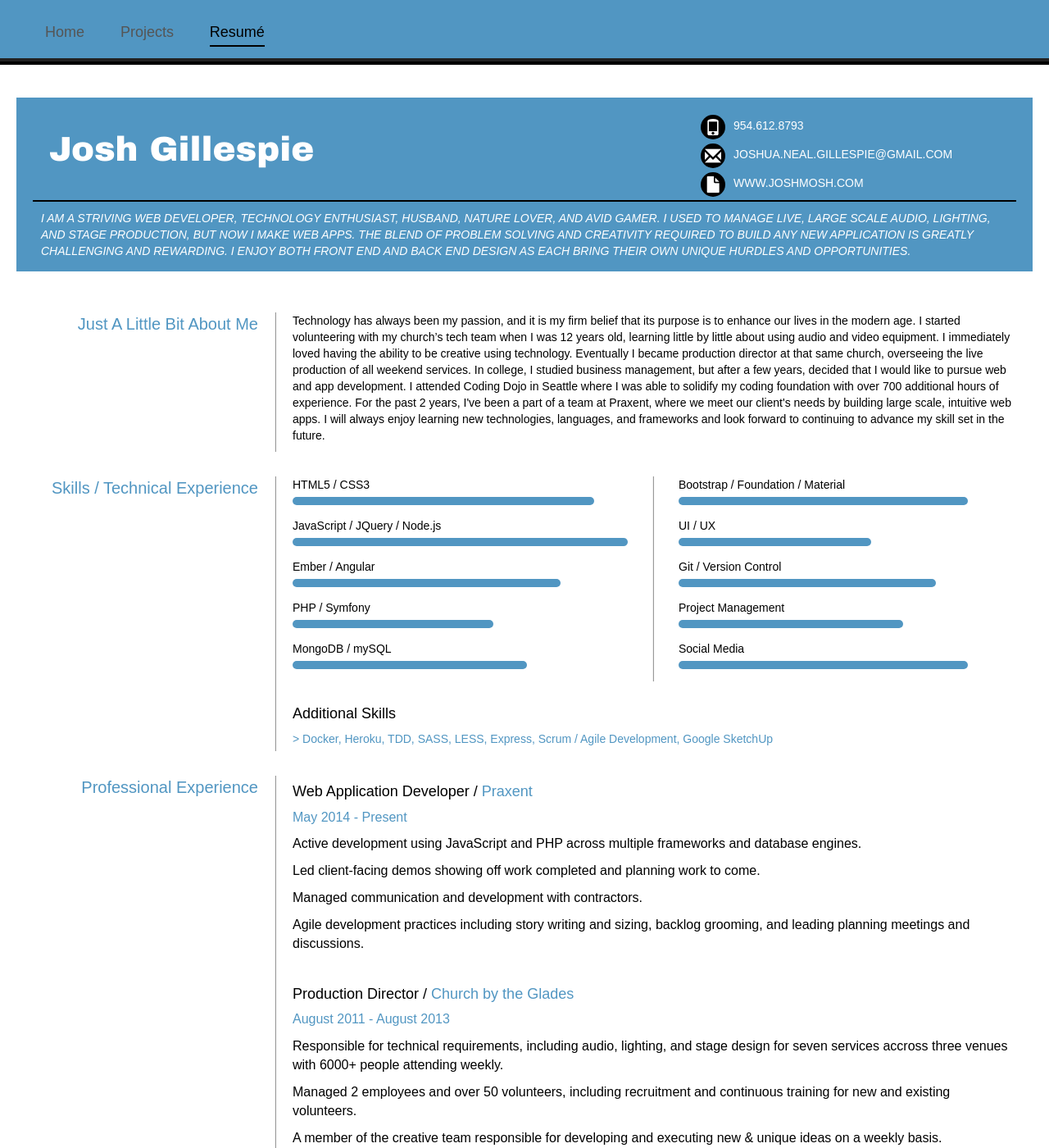
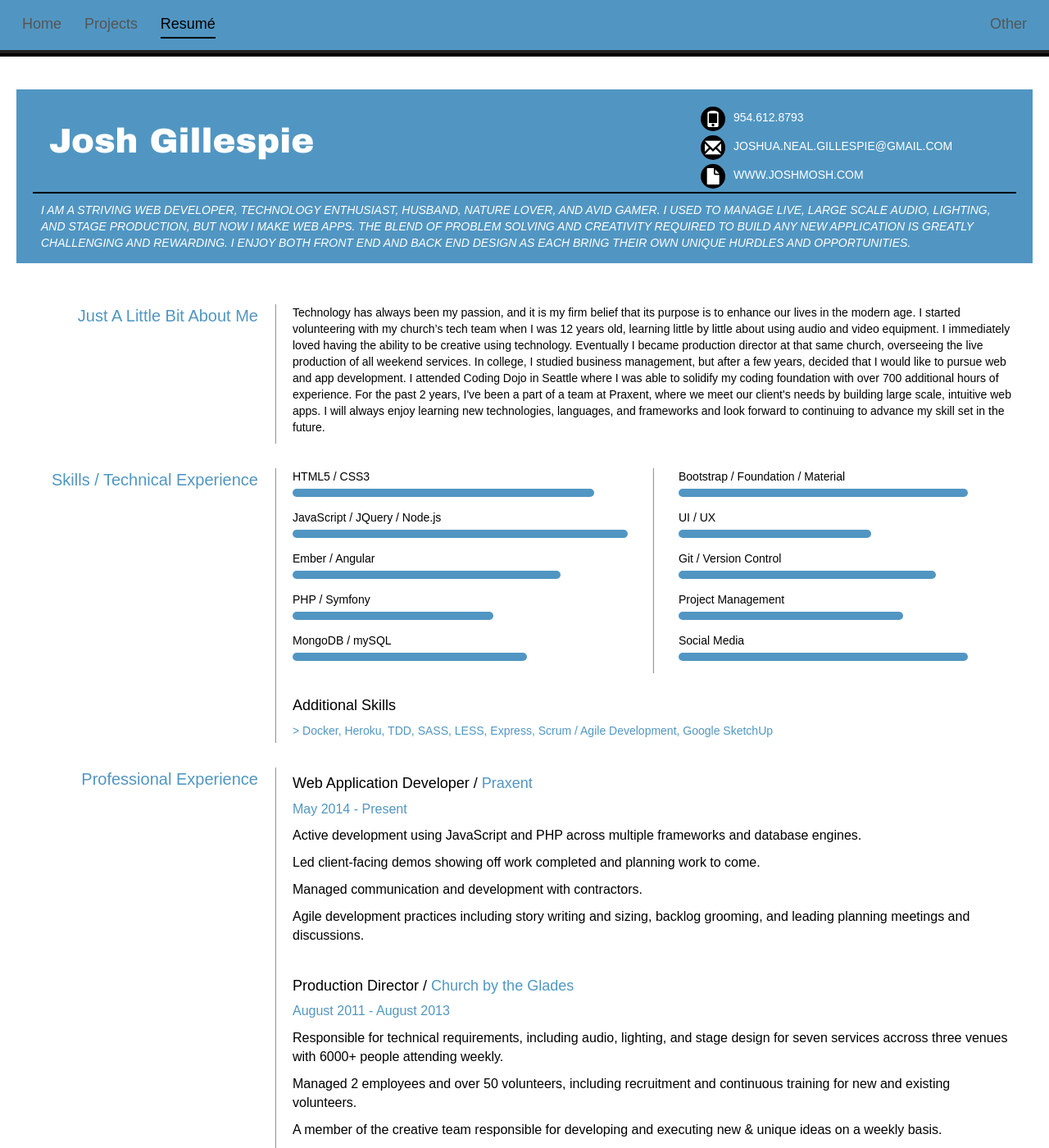
Before and after one commit to Josh-Mosh/josh-mosh.github.io, a Jekyll site: the page built from resume/index.html, in a window 1280 px wide and 1400 px high. Shown: the whole window at 82% size. Built offline with Jekyll 4.4.1, drawn with Linux system fonts in a browser that asks for light colours; nearby versions of some CDN libraries.

Commit message:
Adds other to header

```diff
--- a/_includes/header.html
+++ b/_includes/header.html
@@ -1,12 +1,11 @@
 <div class="header_bg"></div>
 <div class="row">
   <div class="col-xs-12 header">
-    <div class="left">
-      <ul class="header_left">
-        <a href="/" id="home"><li><h4 class="active">Home</h4></li></a>
-        <a href="/portfolio" id="portfolio"><li><h4 class="inactive">Projects</h4></li></a>
-        <a href="/resume" id="resume"><li><h4 class="inactive">Resum&#233</h4></li></a>
-      </ul>
+    <div class="header_left">
+      <a href="/" id="home"><h4 class="active">Home</h4></a>
+      <a href="/portfolio" id="portfolio"><h4 class="inactive">Projects</h4></a>
+      <a href="/resume" id="resume"><h4 class="inactive">Resum&#233</h4></a>
+      <a href="/house" class="right" id="other"><h4 class="inactive">Other</h4></a>
     </div>
   </div>
 </div>
--- a/_includes/portfolio.html
+++ b/_includes/portfolio.html
@@ -52,7 +52,7 @@
 
 <script type="text/javascript">
   $(document).ready(function() {
-    $('.header li h4.active').removeClass('active').addClass('inactive');
-    $('.header #portfolio li h4').removeClass('inactive').addClass('active');
+    $('.header h4.active').removeClass('active').addClass('inactive');
+    $('.header #portfolio h4').removeClass('inactive').addClass('active');
   });
 </script>
--- a/css/main.scss
+++ b/css/main.scss
@@ -14,7 +14,7 @@ html, body, .home {
 
 .content {
 	padding-bottom: 175px;
-	padding-top: 75px;
+	padding-top: 65px;
 	background: url('../assets/img/water2blueblurry.png') center center no-repeat;
 /*	-webkit-background-size: cover;
 	-moz-background-size: cover;
@@ -26,33 +26,27 @@ html, body, .home {
 }
 
 @font-face {
-  font-family: 'Champagne';
-  src: url('../assets/fonts/Champagne.ttf');
+  font-family: 'Walkway';
+  src: url('../assets/fonts/WalkwayCondensed.ttf');
 }
 
-@font-face {
-  font-family: 'Walkway';
-  src: url('../assets/fonts/WalkwayCondensed.ttf');
+.header_bg {
+	top: 0;
+	height: 65px;
+	position: fixed;
+	background-color: #5196C2;
+	width: 110%;
+	border-bottom: 4px solid #222222;
+	z-index: 2;
 }
 
 .header {
 	top: 0;
 	position: fixed;
-	padding-top: 20px;
+	padding-top: 10px;
 	font-family: sans-serif;
 	margin-bottom: 10px;
 	z-index: 2;
-}
-
-	.header_bg {
-		top: 0;
-		height: 75px;
-		position: fixed;
-		background-color: #5196C2;
-		width: 110%;
-		border-bottom: 4px solid #222222;
-		z-index: 2;
-	}
 
 	.header ul li {
 		display: inline-block;
@@ -60,39 +54,36 @@ html, body, .home {
 
 	.header_left {
 		text-align: left;
-		padding-left: 20px;
-	}
 
-		.header_left .active {
+		a {
+			display: inline-block;
+			text-decoration: none;
+			margin: 0 12px;
+		}
+
+		.active {
 			color: black;
 			padding-bottom: 5px;
 			border-bottom: 2px solid black;
+
+			h4 {
+				color: black;
+			}
 		}
 
-		.active h4 {
-			color: black;
-		}
-
-		.header_left .inactive {
+		.inactive {
 			padding-bottom: 5px;
 			color: #555555;
-		}
 
-			.inactive:hover {
+			&:hover {
 				color: #333333;
 				border-bottom: 2px solid #777777;
 			}
-
-		.header_left li {
-			margin: 0px 20px;
 		}
-
-		.header_left a {
-			text-decoration: none;
-		}
+	}
+}
 
 .home {
-	font-family: 'Champagne';
 	padding: 15% 0;
 	text-align: center;
 
--- a/css/reuse.scss
+++ b/css/reuse.scss
@@ -184,3 +184,11 @@ $baseNum: 10px;
 .textCenter {
   text-align: center;
 }
+
+.right {
+  float: right;
+}
+
+.left {
+  float: left;
+}
--- a/house/index.html
+++ b/house/index.html
@@ -96,6 +96,9 @@ layout: fluid-container
 
   $(document).ready(function() {
 
+    $('.header h4.active').removeClass('active').addClass('inactive');
+    $('.header #other h4').removeClass('inactive').addClass('active');
+
     var selectOptionsHidden = true;
 
     $('.hidden-select').click(function() {
--- a/resume/index.html
+++ b/resume/index.html
@@ -146,7 +146,7 @@ layout: fluid-container
 
 <script type="text/javascript">
   $(document).ready(function() {
-    $('.header li h4.active').removeClass('active').addClass('inactive');
-    $('.header #resume li h4').removeClass('inactive').addClass('active');
+    $('.header h4.active').removeClass('active').addClass('inactive');
+    $('.header #resume h4').removeClass('inactive').addClass('active');
   });
 </script>
```
Also changed, not shown: threeD/index.html (added, +56 -0 lines), assets/fonts/Champagne.ttf (deleted), 7 other files.
